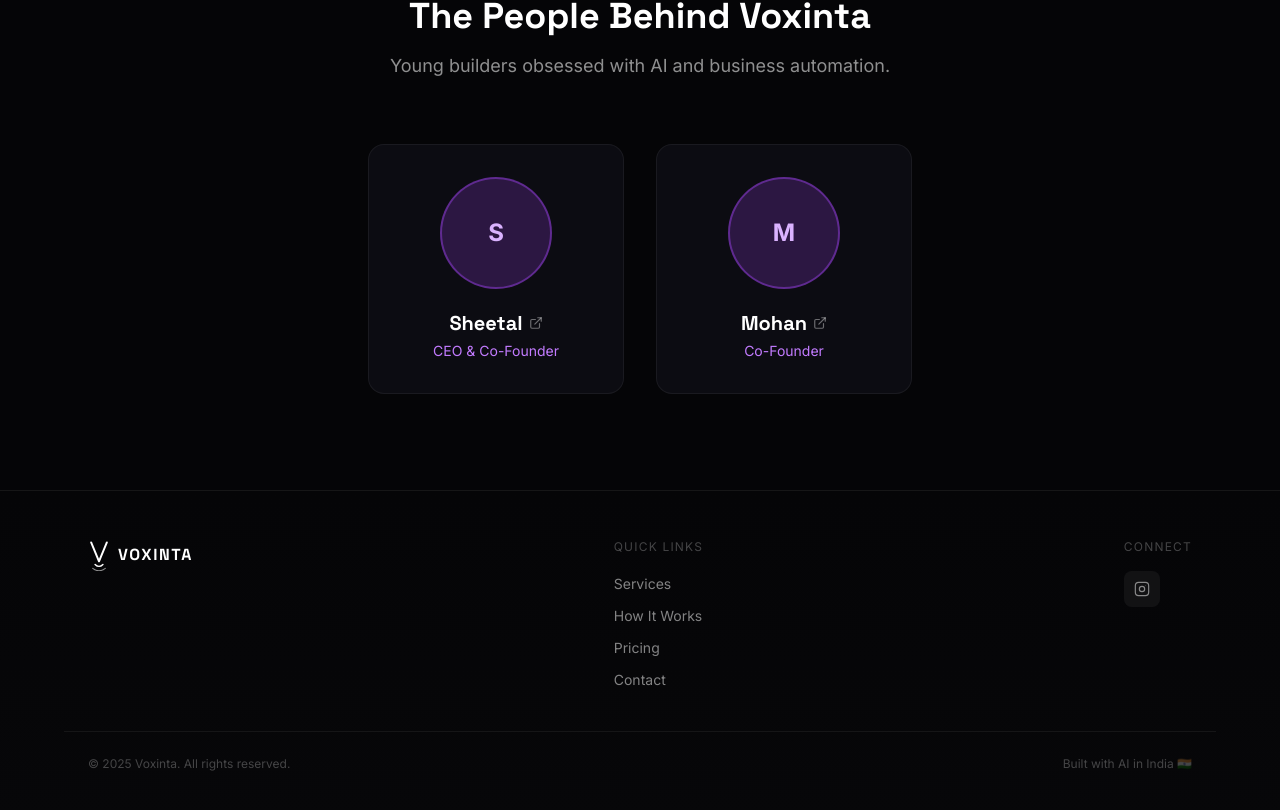
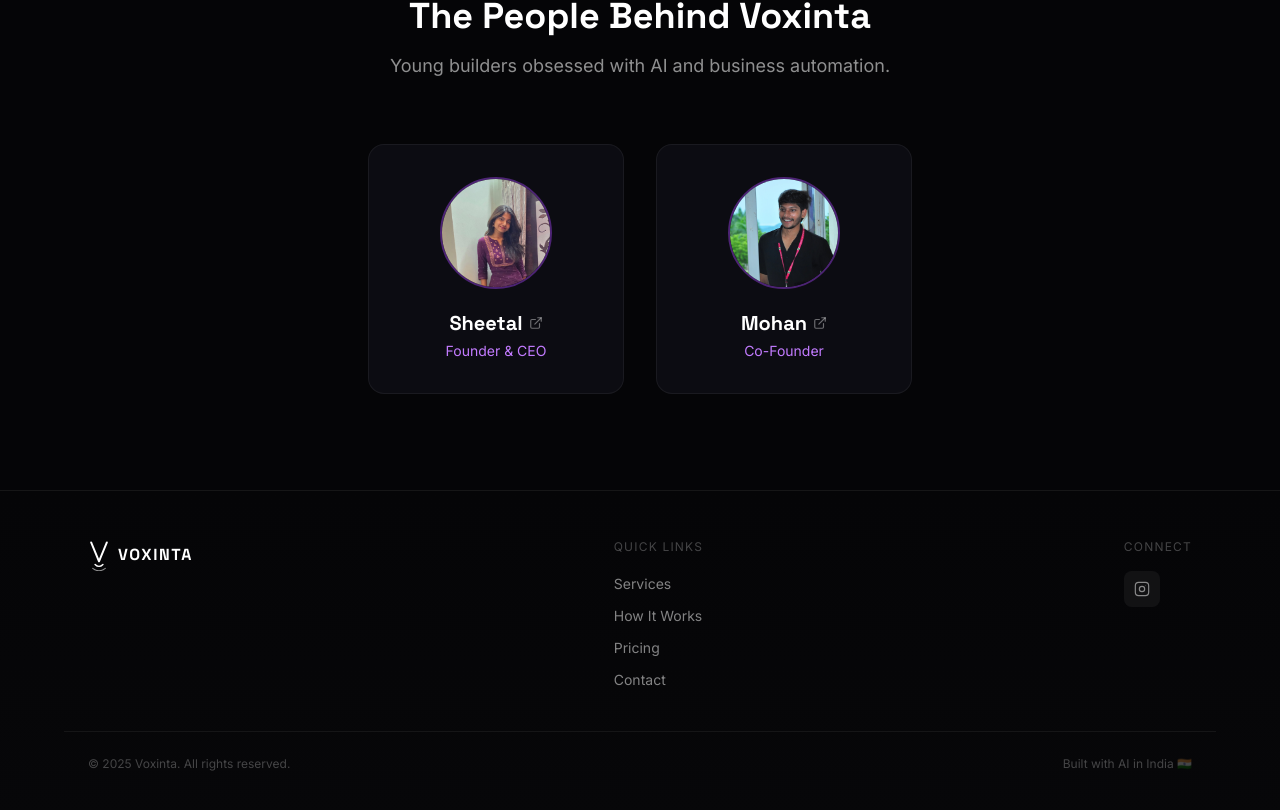
Before and after one commit to sheetal680/voxinta-website, a Next.js app: page / in a window 1280 px wide. Shown: the part 5834-6644 px from the top of the page. Built offline with nearby package versions, Linux system fonts and the light colour scheme.

Commit message:
add team profile photos

```diff
--- a/components/Team.tsx
+++ b/components/Team.tsx
@@ -17,13 +17,6 @@
   },
 };
 
-function Avatar({ initial }: { initial: string }) {
-  return (
-    <div className="flex h-28 w-28 items-center justify-center rounded-full border-2 border-purple-500/40 bg-purple-500/20">
-      <span className="text-2xl font-bold text-purple-300">{initial}</span>
-    </div>
-  );
-}
 
 export default function Team() {
   return (
@@ -72,7 +65,11 @@
           }}
           className="flex w-64 flex-col items-center rounded-2xl border border-white/[0.06] bg-[#0C0C12] p-8 text-center cursor-pointer"
         >
-          <Avatar initial="S" />
+          <img
+            src="/team/sheetal.jpeg"
+            alt="Sheetal"
+            className="w-28 h-28 rounded-full object-cover object-top border-2 border-purple-500/40"
+          />
           <p
             className="mt-5 text-xl font-bold text-white flex items-center gap-1.5 justify-center"
             style={{ fontFamily: "var(--font-space-grotesk)" }}
@@ -80,7 +77,7 @@
             Sheetal
             <ExternalLink size={14} className="text-white/40" />
           </p>
-          <p className="mt-1 text-sm text-purple-400">CEO & Co-Founder</p>
+          <p className="mt-1 text-sm text-purple-400">Founder & CEO</p>
         </motion.a>
 
         {/* Mohan — clickable */}
@@ -97,7 +94,11 @@
           }}
           className="flex w-64 flex-col items-center rounded-2xl border border-white/[0.06] bg-[#0C0C12] p-8 text-center cursor-pointer"
         >
-          <Avatar initial="M" />
+          <img
+            src="/team/mohan.jpeg"
+            alt="Mohan"
+            className="w-28 h-28 rounded-full object-cover object-top border-2 border-purple-500/40"
+          />
           <p
             className="mt-5 text-xl font-bold text-white flex items-center gap-1.5 justify-center"
             style={{ fontFamily: "var(--font-space-grotesk)" }}
```
Also changed, not shown: public/team/mohan.jpeg (added), public/team/sheetal.jpeg (added).
